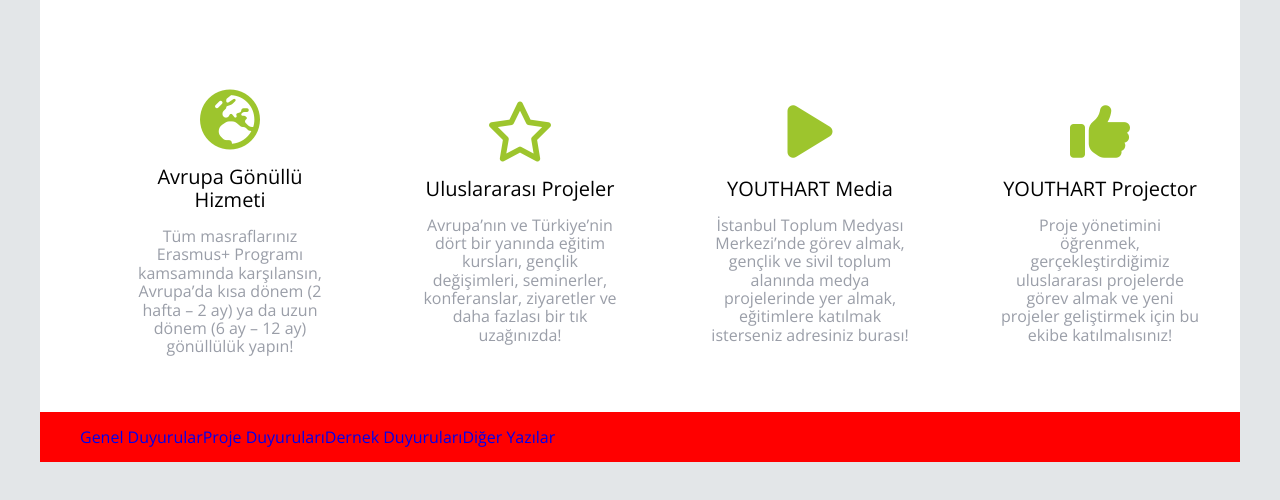
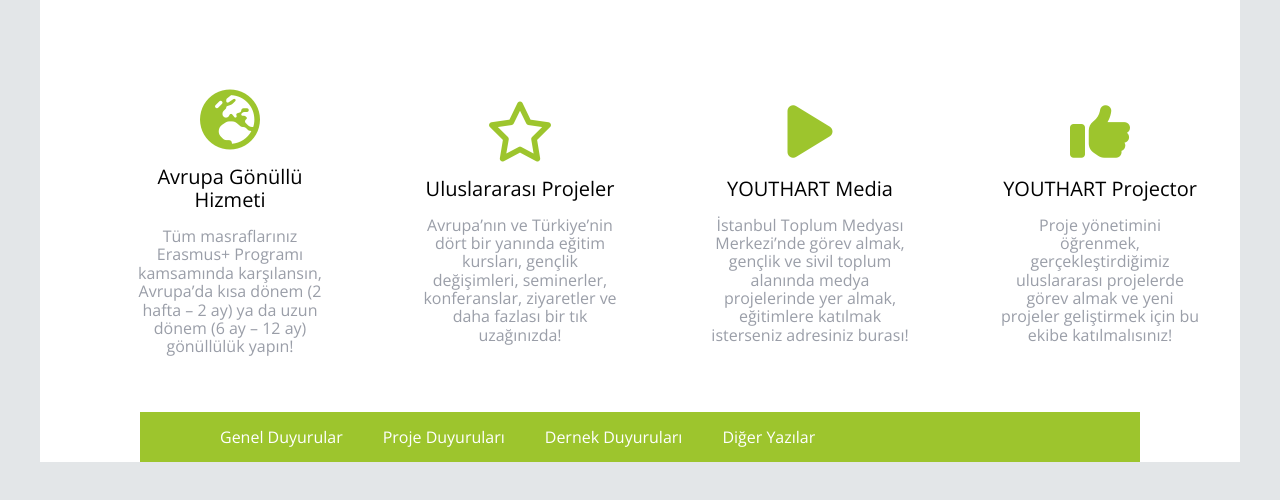
Before and after one commit to erennkazan/youthart-site, a website: page index.html in a window 1280 px wide. Shown: the part 156-656 px from the top of the page. Drawn offline with nearby package versions, Linux system fonts and the light colour scheme.

Commit message:
main header created

```diff
--- a/index.html
+++ b/index.html
@@ -114,16 +114,16 @@
           <div class="main-header-element">
             <ul>
                 <li>
-                    <a href="#">Genel Duyurular</a>
+                    <a class="element-text" href="#">Genel Duyurular</a>
                 </li>
                 <li>
-                    <a href="#">Proje Duyuruları</a>
+                    <a class="element-text" href="#">Proje Duyuruları</a>
                 </li>
                 <li>
-                    <a href="#">Dernek Duyuruları</a>
+                    <a class="element-text" href="#">Dernek Duyuruları</a>
                 </li>
                 <li>
-                    <a href="#">Diğer Yazılar</a>
+                    <a class="element-text" href="#">Diğer Yazılar</a>
                 </li>
             </ul>
           </div>
--- a/scss/pages/index.scss
+++ b/scss/pages/index.scss
@@ -60,7 +60,12 @@
 }
 .main-header{
     display: flex;
-    background-color: red;
+    margin: auto;
+    width: 1000px;
+}
+.main-header-element{
+    width: 1200px;
+    background-color: $color-yellow;
 }
 .main-header-element ul{
     display: flex;
@@ -68,3 +73,12 @@
     align-items: center;
     text-align: center;
 }
+.element-text{
+    color: #fff;
+    padding-left: 20px;
+    margin-left: 20px;
+    display: flex;
+    justify-content: center;
+    align-items: center;
+    text-align: center;
+}
```
Also changed, not shown: main.css.
